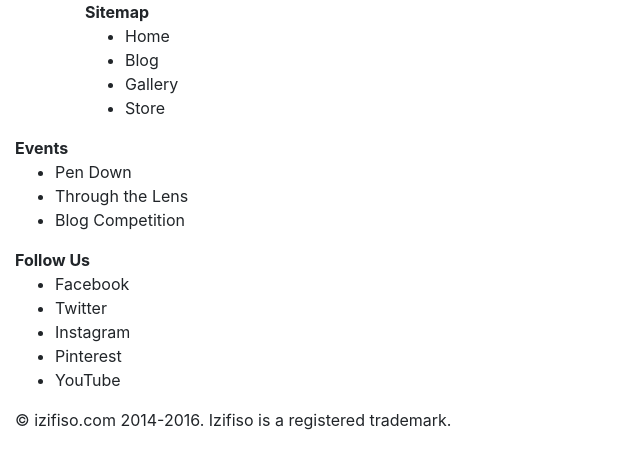
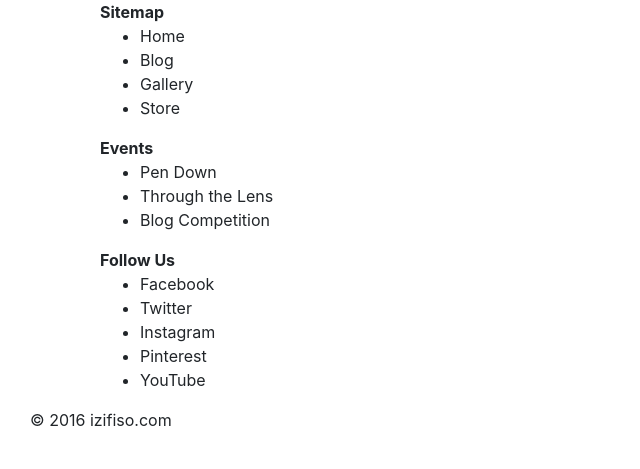
Before and after one commit to Charizm0/izi, a PHP site: page /footer.php in a window 1280 px wide. Shown: the top 469 px of the page, without its empty margins (0-640 px from the left). Run offline with PHP 8.4, Linux system fonts and the light colour scheme; some libraries are stand-ins or nearby versions.

Commit message:
stylised the footer

```diff
--- a/views/footer.php
+++ b/views/footer.php
@@ -3,9 +3,11 @@
 	<title>footer</title>
 	<link rel="stylesheet" type="text/css" href="../../css/bootstrap.min.css">
 	<script type="text/javascript" src = "../../js/bootstrap.min.js"></script>
+	<link rel="stylesheet" href="../css/footer.css" media="screen" title="no title" charset="utf-8">
 </head>
 <body>
-	<div class="container"
+<div class="container-fluid subfooter">
+	<div class="container">
 	<div class="col-md-4">
 		<strong>Sitemap</strong>
 		<ul>
@@ -33,8 +35,11 @@
 			<li>YouTube</li>
 		</ul>
 	</div>
+</div>
+</div>
+<div class="container-fluid footer">
 	<div class="col-md-12">
-		&copy izifiso.com 2014-2016. Izifiso is a registered trademark.
+		&copy 2016 izifiso.com
 	</div>
 </div>
 
```
Also changed, not shown: css/footer.css (added, +15 -0 lines).
